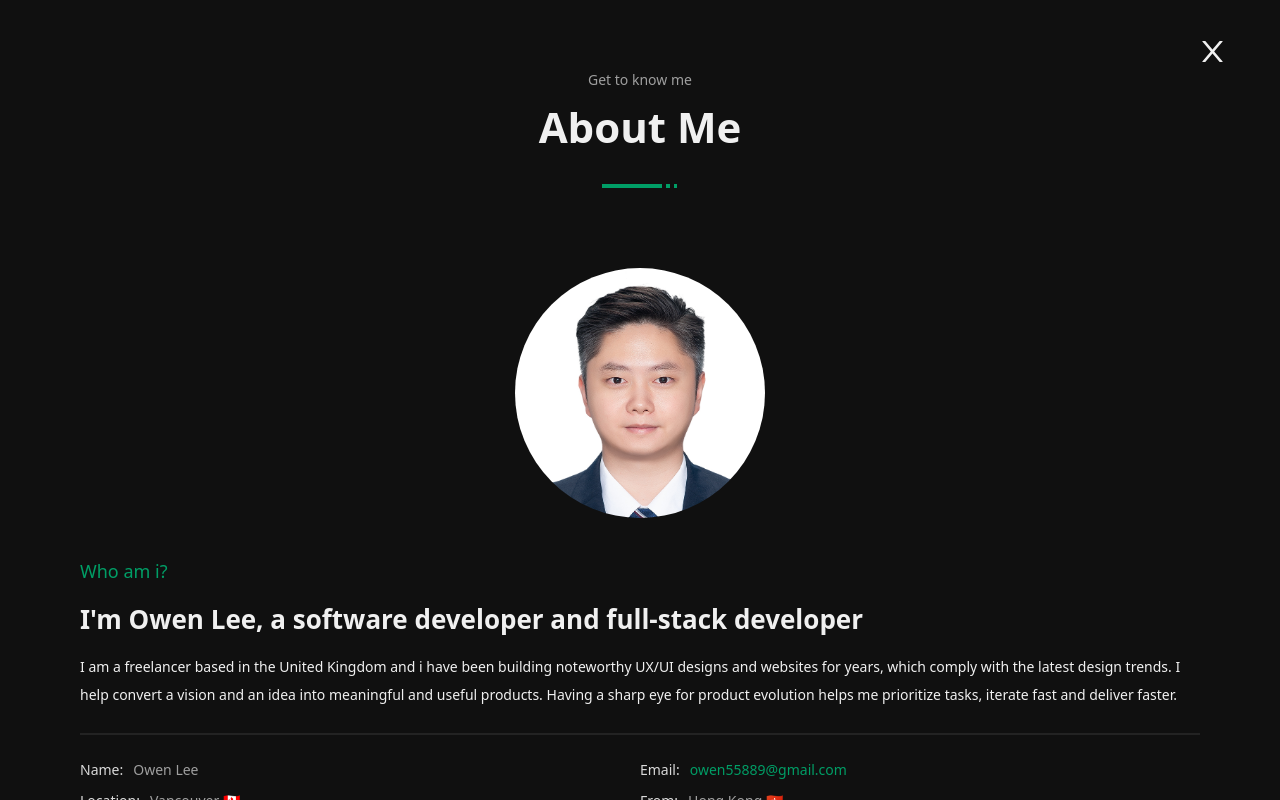
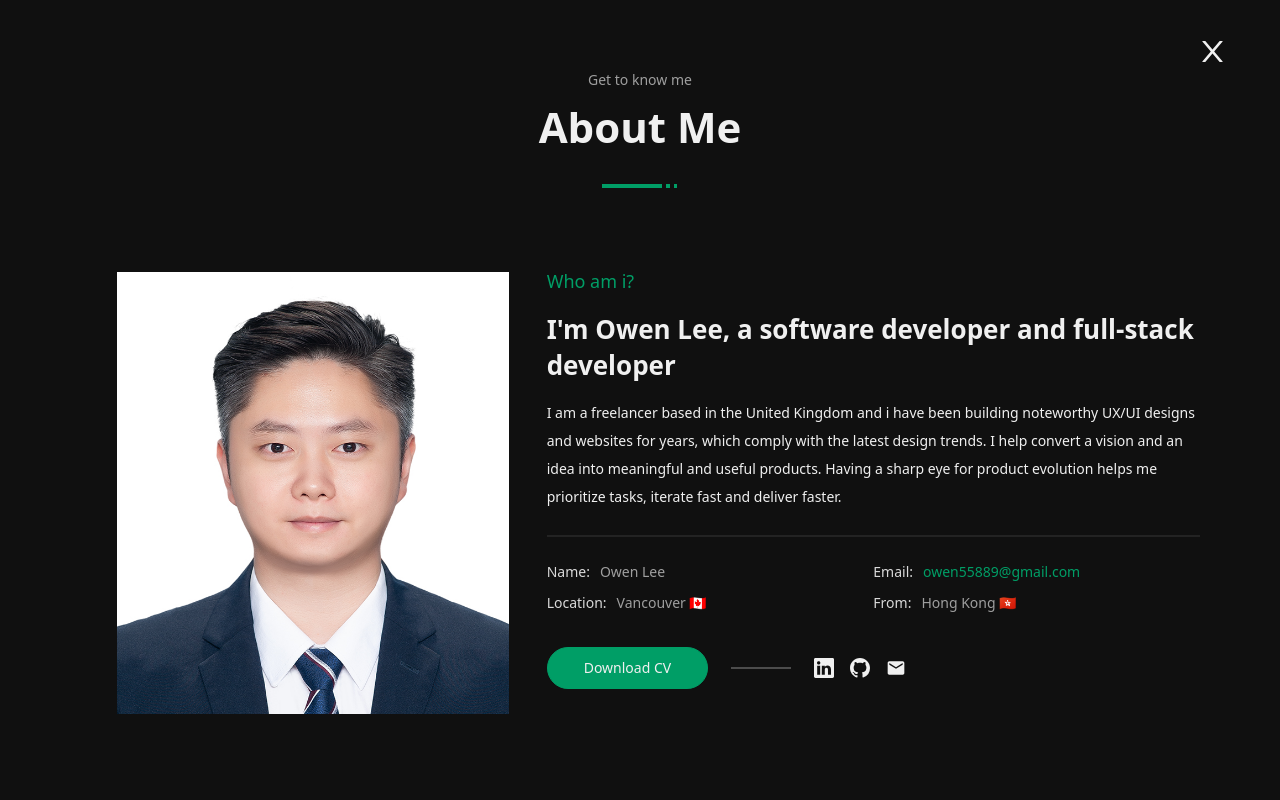
Before and after one commit to OwenLeee/personal-portfolio, a React (Create React App) app: page / in a window 1280 px wide. Both pictures are taken after a click on the item "About". Built offline with nearby package versions, Linux system fonts and the light colour scheme.

Commit message:
style: add lg-screen layout on AboutMePage

```diff
--- a/src/index.css
+++ b/src/index.css
@@ -165,6 +165,10 @@
     @apply py-6 mb-0 text-sm;
   }
 
+  .content-img {
+    @apply rounded-full h-[200px] w-[200px] md:h-[250px] md:w-[250px] lg:w-[400px] lg:bg-transparent lg:border-[rgba(0,0,0,.18)] lg:p-1 lg:rounded lg:h-auto lg:max-h-[450px] object-cover object-top mx-auto mb-10;
+  }
+
   .single-info {
     @apply block mb-2.5 w-auto;
   }
--- a/src/pages/LightBoxes/AboutMePage.tsx
+++ b/src/pages/LightBoxes/AboutMePage.tsx
@@ -47,15 +47,11 @@ const AboutMePage: React.FC<AboutMePageProps> = () => {
       <div className="info-section">
         <div className="row">
           {/* picture part */}
-          <div className="col-12">
-            <img
-              src={icon}
-              className="rounded-full h-[200px] w-[200px] md:h-[250px] md:w-[250px] object-cover object-top mx-auto mb-10"
-              alt="Owen Lee"
-            />
+          <div className="col-12 lg:basis-5/12">
+            <img src={icon} className="content-img" alt="Owen Lee" />
           </div>
           {/* content part */}
-          <div className="col-12">
+          <div className="col-12 lg:basis-7/12">
             <h2 className="content-subtitle">Who am i?</h2>
             <h6 className="content-title">
               I'm Owen Lee, a software developer and full-stack developer
```
